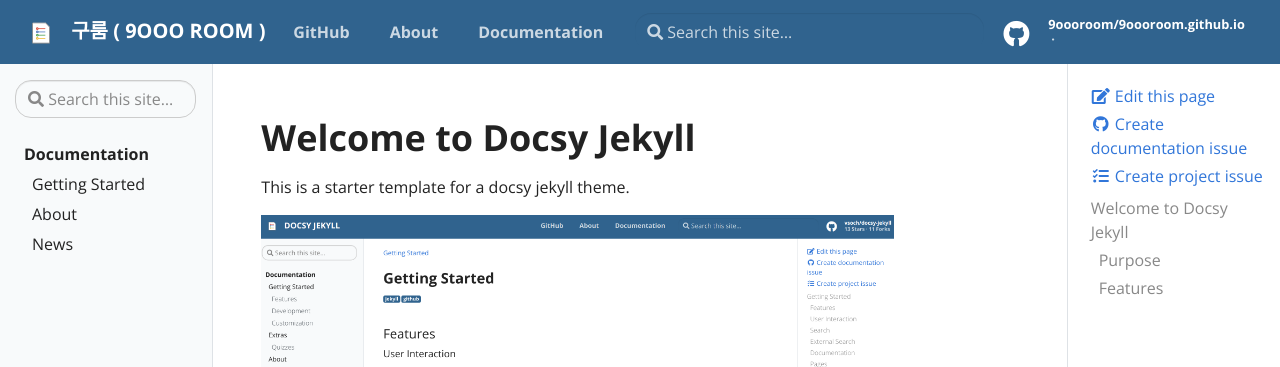
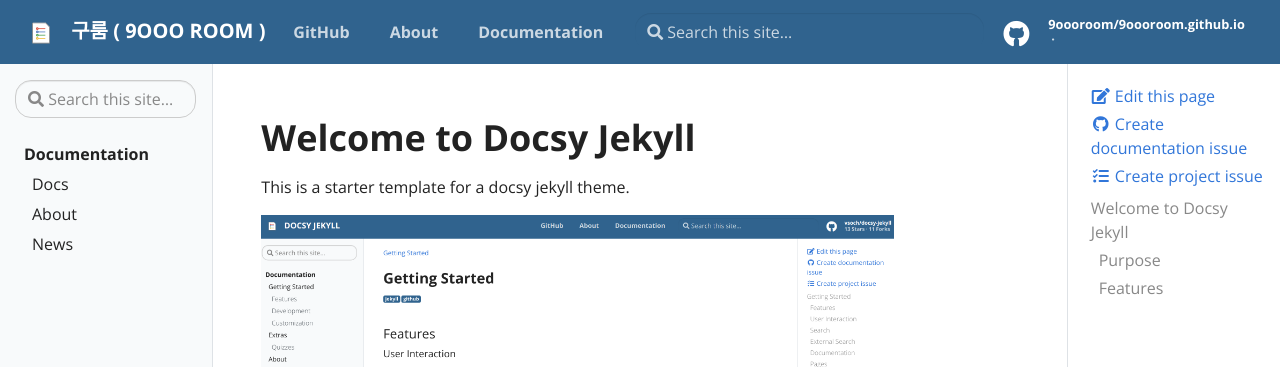
Before and after one commit to 9oooroom/9oooroom.github.io, a Jekyll site: the page built from pages/index.md, in a window 1280 px wide. Shown: the top 367 px of the page. Built offline with Jekyll 4.4.1, drawn with Linux system fonts in a browser that asks for light colours.

Commit message:
post update

```diff
--- a/_data/toc.yml
+++ b/_data/toc.yml
@@ -1,7 +1,7 @@
 - title: Documentation
   url: docs
   links:
-    - title: "Getting Started"
+    - title: "Docs"
       url: "docs"
     - title: "About"
       url: "about"
```
